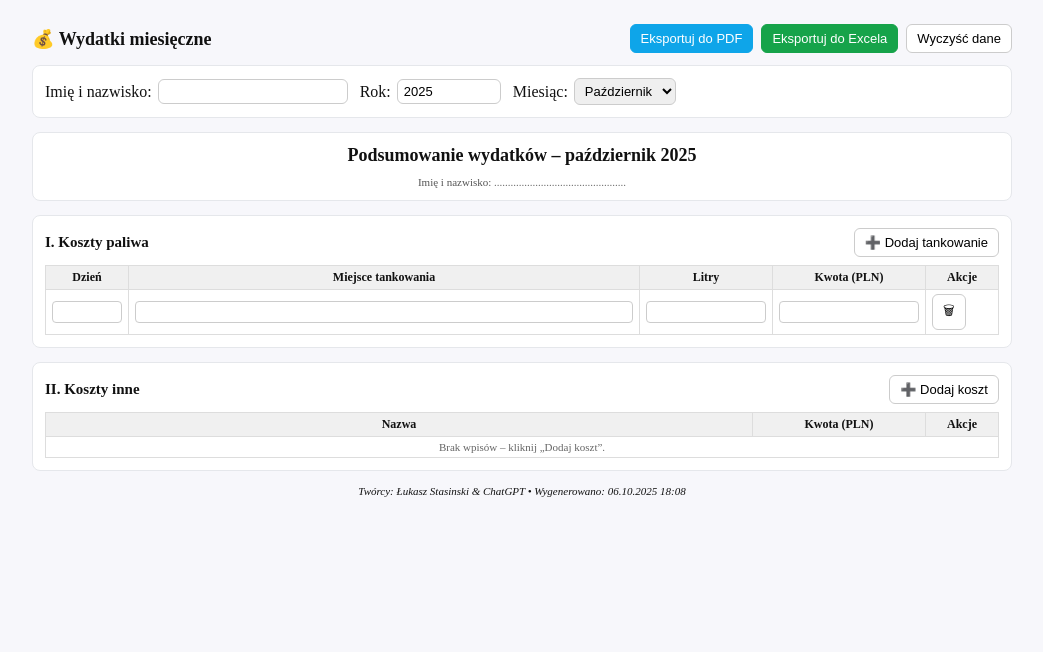
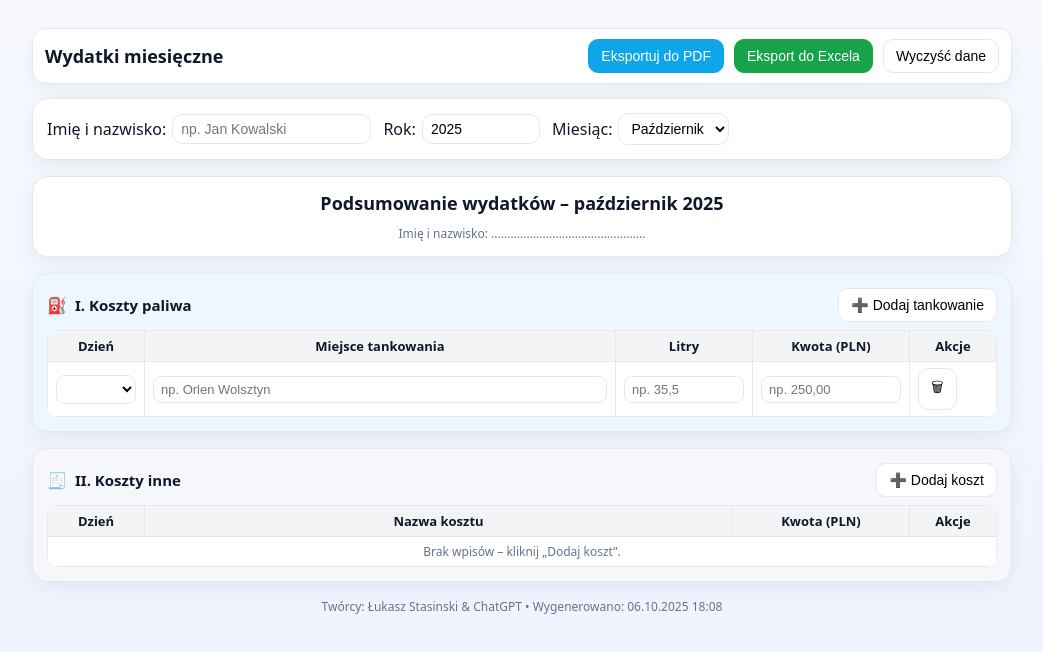
Before and after one commit to lucdriver777-droid/Wydatki-, a plain HTML site: page index.html in a window 1280 px wide. Both pictures are taken after a click on the button "➕ Dodaj tankowanie". Shown: the whole page, without its empty margins (118-1161 px from the left). Drawn offline with Linux system fonts and the light colour scheme.

Commit message:
Update index.html

```diff
--- a/index.html
+++ b/index.html
@@ -5,47 +5,78 @@
   <meta name="viewport" content="width=device-width, initial-scale=1" />
   <title>Wydatki miesięczne</title>
 
-  <!-- 🔽 Ikony aplikacji -->
+  <!-- Ikony / manifest PWA -->
   <link rel="icon" type="image/x-icon" href="favicon.ico">
   <link rel="icon" type="image/png" sizes="192x192" href="icon-192.png">
   <link rel="apple-touch-icon" href="icon-192.png">
   <link rel="icon" type="image/png" sizes="512x512" href="icon-512.png">
-
-  <!-- Manifest PWA -->
   <link rel="manifest" href="manifest.json">
 
   <style>
-    body { margin:0; font-family:"Times New Roman", Times, serif; background:#f7f7fb; color:#111; }
-    .wrap { max-width:980px; margin:24px auto; padding:0 16px; }
-    .toolbar { display:flex; gap:8px; align-items:center; margin-bottom:12px; flex-wrap:wrap; }
-    .toolbar .spacer { flex:1; }
-    .btn { padding:6px 10px; border:1px solid #ccc; border-radius:6px; cursor:pointer; font-size:13px; background:#fff; }
-    .btn.primary { background:#0ea5e9; border-color:#0ea5e9; color:#fff; }
-    .btn.ok { background:#16a34a; border-color:#16a34a; color:#fff; }
-    .section { background:#fff; border:1px solid #e5e7eb; border-radius:8px; padding:12px; margin-bottom:14px; }
-    .controls label { margin-right:8px; display:inline-flex; align-items:center; gap:6px; }
-    .controls input, .controls select { padding:4px 6px; border:1px solid #ccc; border-radius:6px; font-size:13px; }
-    h2 { margin:6px 0 10px; font-size:18px; }
-    h3 { margin:10px 0 8px; font-size:15px; }
-    table { width:100%; border-collapse:collapse; }
-    th, td { border:1px solid #ddd; padding:4px 6px; font-size:12px; }
-    th { background:#f0f0f0; text-align:center; }
-    td input { width:100%; border:1px solid #ccc; border-radius:4px; padding:3px 5px; font-size:12px; box-sizing:border-box; }
-    .right { text-align:right; }
-    .actions { text-align:right; }
-    .small { font-size:11px; color:#555; }
-    .muted { color:#666; }
-    #appFooterFull { margin-top:10px; text-align:center; font-size:11px; font-style:italic; }
-    #pdfFooter { display:none; text-align:center; font-size:10px; padding-top:4px; }
+    /* Ekran: nowocześnie i jasno */
+    :root{
+      --bg: #f4f6fb;
+      --card: #ffffff;
+      --border: #e6e8f0;
+      --text: #0f172a;
+      --muted: #64748b;
+      --btn: #0ea5e9;
+      --btn-ok: #16a34a;
+      --shadow: 0 6px 20px rgba(15,23,42,.06);
+      --fuel-bg: #eef6ff;      /* delikatny błękit */
+      --other-bg: #f5f7fa;     /* jasny szary */
+      --today: #fff7cc;        /* miękka żółć dla "dziś" (tylko UI) */
+    }
+    html,body{ height:100%; }
+    body{
+      margin:0; background:linear-gradient(180deg,#f7f9ff 0%, #eef2ff 100%);
+      color:var(--text); font-family:system-ui, Segoe UI, Roboto, sans-serif;
+    }
+    .wrap{ max-width:980px; margin:28px auto; padding:0 16px; }
+    .toolbar{
+      display:flex; gap:10px; align-items:center; margin-bottom:14px; flex-wrap:wrap;
+      background:var(--card); border:1px solid var(--border); border-radius:14px; padding:10px 12px; box-shadow:var(--shadow);
+    }
+    .toolbar .spacer{ flex:1; }
+    .btn{
+      padding:8px 12px; border:1px solid var(--border); border-radius:10px; cursor:pointer; font-size:14px; background:#fff;
+      transition:transform .06s ease, box-shadow .12s ease, background .15s ease;
+    }
+    .btn:hover{ transform:translateY(-1px); box-shadow:0 6px 16px rgba(0,0,0,.08); }
+    .btn.primary{ background:var(--btn); border-color:var(--btn); color:#fff; }
+    .btn.ok{ background:var(--btn-ok); border-color:var(--btn-ok); color:#fff; }
+    .section{
+      background:var(--card); border:1px solid var(--border); border-radius:16px; padding:14px; margin-bottom:16px; box-shadow:var(--shadow);
+    }
+    .section.fuel{ background: linear-gradient(0deg, var(--fuel-bg), var(--fuel-bg)); }
+    .section.other{ background: linear-gradient(0deg, var(--other-bg), var(--other-bg)); }
+    .controls label{ margin-right:8px; display:inline-flex; align-items:center; gap:6px; }
+    .controls input, .controls select{ padding:6px 8px; border:1px solid var(--border); border-radius:10px; font-size:14px; background:#fff; }
+    h2{ margin:8px 0 10px; font-size:18px; }
+    h3{ margin:8px 0 10px; font-size:15px; display:flex; align-items:center; gap:8px; }
+    h3 .icon{ font-size:16px; }
+    table{ width:100%; border-collapse:collapse; overflow:hidden; border-radius:12px; }
+    th, td{ border:1px solid #e5e7eb; padding:6px 8px; font-size:13px; background:#fff; }
+    th{ background:#f3f4f6; text-align:center; font-weight:600; }
+    td input, td select{
+      width:100%; border:1px solid var(--border); border-radius:8px; padding:5px 7px; font-size:13px; background:#fff; box-sizing:border-box;
+    }
+    tr.today td{ background:var(--today); }
+    .small{ font-size:12px; color:var(--muted); }
+    .muted{ color:var(--muted); }
+    #appFooterFull{ margin-top:8px; text-align:center; font-size:12px; color:var(--muted); }
 
-    @media print {
-      body { font-size:11px; }
-      .no-print { display:none !important; }
-      table th, table td { padding:2px 3px; font-size:10px; }
-      td input { border:none; padding:0; }
-      #appFooterFull { display:none; }
-      #pdfFooter { display:block; }
-      @page { size:A4 portrait; margin:8mm; }
+    /* PDF: klasycznie, czarno-biało, Times */
+    @media print{
+      body{ font-family:"Times New Roman", Times, serif; font-size:11px; background:#fff; }
+      .no-print{ display:none !important; }
+      .wrap{ max-width:auto; margin:0; padding:0; }
+      .section, .toolbar{ box-shadow:none; border:none; background:#fff; }
+      table th, table td{ padding:2px 3px; font-size:10px; background:#fff !important; }
+      tr.today td{ background:#fff !important; } /* w PDF bez koloru dla 'dzisiaj' */
+      #appFooterFull{ display:none; }
+      #pdfFooter{ display:block; text-align:center; font-size:10px; padding-top:6px; }
+      @page{ size:A4 portrait; margin:8mm; }
     }
   </style>
 
@@ -54,16 +85,16 @@
 <body>
 <div class="wrap">
   <div class="toolbar no-print">
-    <h1 style="margin:0;font-size:18px">💰 Wydatki miesięczne</h1>
+    <h1 style="margin:0;font-size:18px">Wydatki miesięczne</h1>
     <div class="spacer"></div>
     <button class="btn primary" id="btnPdf">Eksportuj do PDF</button>
-    <button class="btn ok" id="btnExcel">Eksportuj do Excela</button>
+    <button class="btn ok" id="btnExcel">Eksport do Excela</button>
     <button class="btn" id="btnClear">Wyczyść dane</button>
   </div>
 
   <div class="section controls no-print">
-    <label>Imię i nazwisko: <input type="text" id="name"></label>
-    <label>Rok: <input type="number" id="year" style="width:90px"></label>
+    <label>Imię i nazwisko: <input type="text" id="name" placeholder="np. Jan Kowalski"></label>
+    <label>Rok: <input type="number" id="year" style="width:100px"></label>
     <label>Miesiąc:
       <select id="month">
         <option value="0">Styczeń</option><option value="1">Luty</option><option value="2">Marzec</option>
@@ -79,36 +110,37 @@
     <div style="text-align:center" class="small">Imię i nazwisko: <span id="headerName" class="muted">................................................</span></div>
   </div>
 
-  <div class="section">
-    <div class="no-print" style="display:flex; gap:8px; align-items:center; margin-bottom:8px;">
-      <h3 style="margin:0; flex:1;">I. Koszty paliwa</h3>
+  <div class="section fuel">
+    <div class="no-print" style="display:flex; gap:10px; align-items:center; margin-bottom:8px;">
+      <h3 style="margin:0; flex:1;"><span class="icon">⛽</span>I. Koszty paliwa</h3>
       <button class="btn" id="addFuel">➕ Dodaj tankowanie</button>
     </div>
-    <table id="fuelTable">
+    <table>
       <thead>
         <tr>
-          <th style="width:70px">Dzień</th>
+          <th style="width:80px">Dzień</th>
           <th>Miejsce tankowania</th>
           <th style="width:120px">Litry</th>
           <th style="width:140px">Kwota (PLN)</th>
-          <th class="no-print" style="width:60px">Akcje</th>
+          <th class="no-print" style="width:70px">Akcje</th>
         </tr>
       </thead>
       <tbody id="fuelBody"></tbody>
     </table>
   </div>
 
-  <div class="section">
-    <div class="no-print" style="display:flex; gap:8px; align-items:center; margin-bottom:8px;">
-      <h3 style="margin:0; flex:1;">II. Koszty inne</h3>
+  <div class="section other">
+    <div class="no-print" style="display:flex; gap:10px; align-items:center; margin-bottom:8px;">
+      <h3 style="margin:0; flex:1;"><span class="icon">🧾</span>II. Koszty inne</h3>
       <button class="btn" id="addOther">➕ Dodaj koszt</button>
     </div>
-    <table id="otherTable">
+    <table>
       <thead>
         <tr>
-          <th>Nazwa</th>
+          <th style="width:80px">Dzień</th>
+          <th>Nazwa kosztu</th>
           <th style="width:160px">Kwota (PLN)</th>
-          <th class="no-print" style="width:60px">Akcje</th>
+          <th class="no-print" style="width:70px">Akcje</th>
         </tr>
       </thead>
       <tbody id="otherBody"></tbody>
@@ -116,99 +148,214 @@
   </div>
 
   <div id="appFooterFull">Twórcy: Łukasz Stasinski &amp; ChatGPT • <span id="genDate"></span></div>
-  <div id="pdfFooter">LS &amp; GPT</div>
+  <div id="pdfFooter" style="display:none;">LS &amp; GPT</div>
 </div>
 
 <script>
-  // ====== STAN I PAMIĘĆ ======
+  // ====== STAN + PAMIĘĆ ======
   const stateDefault = {
     name: "",
     year: new Date().getFullYear(),
     month: new Date().getMonth(),
-    fuel: [],
-    other: []
+    fuel: [],   // {day:number, place:string, liters:string, amount:string}
+    other: []   // {day:number, name:string, amount:string}
   };
   let state = {...stateDefault};
+  const LS_KEY = "wydatkiState_v2";
 
-  function saveState(){ localStorage.setItem("wydatkiState", JSON.stringify(state)); }
+  function saveState(){ localStorage.setItem(LS_KEY, JSON.stringify(state)); }
   function loadState(){
-    const raw = localStorage.getItem("wydatkiState");
-    if(raw){ try { state = {...stateDefault, ...JSON.parse(raw)}; } catch(e){ state = {...stateDefault}; } }
+    const raw = localStorage.getItem(LS_KEY);
+    if(!raw) return;
+    try { state = {...stateDefault, ...JSON.parse(raw)}; }
+    catch { state = {...stateDefault}; }
   }
 
-  const elName=document.getElementById('name'), elYear=document.getElementById('year'), elMonth=document.getElementById('month');
-  const fuelBody=document.getElementById('fuelBody'), otherBody=document.getElementById('otherBody');
+  // ====== ELEMENTY ======
+  const elName = document.getElementById('name');
+  const elYear = document.getElementById('year');
+  const elMonth = document.getElementById('month');
+  const fuelBody = document.getElementById('fuelBody');
+  const otherBody = document.getElementById('otherBody');
 
-  function fmtNum(n){ if(n===""||n==null)return"";const num=parseFloat(String(n).replace(",","."));
-    return isNaN(num)?"":num.toFixed(2).replace(".",","); }
+  // ====== POMOCNICZE ======
+  const DAY_OPTIONS = Array.from({length:31}, (_,i)=>i+1)
+    .map(d=>`<option value="${d}">${d}</option>`).join("");
+
+  function todayMatch(day){
+    const now = new Date();
+    return (state.year === now.getFullYear() && state.month === now.getMonth() && Number(day) === now.getDate());
+  }
+
+  function sortByDay(arr, field="day"){
+    arr.sort((a,b)=>(Number(a[field]||0) - Number(b[field]||0)));
+  }
 
   function renderHeader(){
-    const m=["styczeń","luty","marzec","kwiecień","maj","czerwiec","lipiec","sierpień","wrzesień","październik","listopad","grudzień"];
-    document.getElementById('headerMonth').textContent=m[state.month];
-    document.getElementById('headerYear').textContent=state.year;
-    document.getElementById('headerName').textContent=state.name||"................................................";
+    const months = ["styczeń","luty","marzec","kwiecień","maj","czerwiec","lipiec","sierpień","wrzesień","październik","listopad","grudzień"];
+    document.getElementById('headerMonth').textContent = months[state.month];
+    document.getElementById('headerYear').textContent = state.year;
+    document.getElementById('headerName').textContent = state.name || "................................................";
   }
 
   function renderFuel(){
-    fuelBody.innerHTML="";
-    if(state.fuel.length===0){ fuelBody.innerHTML='<tr><td colspan="5" class="small muted" style="text-align:center">Brak wpisów – kliknij „Dodaj tankowanie”.</td></tr>'; return; }
-    state.fuel.forEach((r,i)=>fuelBody.insertAdjacentHTML('beforeend',`
-      <tr>
-        <td><input type="number" value="${r.day??''}" data-idx="${i}" data-type="fuel" data-field="day"></td>
-        <td><input type="text" value="${r.place??''}" data-idx="${i}" data-type="fuel" data-field="place"></td>
-        <td><input type="text" value="${r.liters??''}" data-idx="${i}" data-type="fuel" data-field="liters" class="right"></td>
-        <td><input type="text" value="${r.amount??''}" data-idx="${i}" data-type="fuel" data-field="amount" class="right"></td>
+    sortByDay(state.fuel, "day");
+    fuelBody.innerHTML = "";
+    if(state.fuel.length===0){
+      fuelBody.innerHTML = `<tr><td colspan="5" class="small muted" style="text-align:center">Brak wpisów – kliknij „Dodaj tankowanie”.</td></tr>`;
+      return;
+    }
+    state.fuel.forEach((r,i)=>{
+      const isToday = todayMatch(r.day);
+      const tr = document.createElement('tr');
+      if(isToday) tr.classList.add('today');
+      tr.innerHTML = `
+        <td>
+          <select data-type="fuel" data-field="day" data-idx="${i}">
+            <option value=""></option>${DAY_OPTIONS}
+          </select>
+        </td>
+        <td><input type="text" value="${r.place ?? ""}" data-type="fuel" data-field="place" data-idx="${i}" placeholder="np. Orlen Wolsztyn"></td>
+        <td><input type="text" value="${r.liters ?? ""}" data-type="fuel" data-field="liters" data-idx="${i}" placeholder="np. 35,5"></td>
+        <td><input type="text" value="${r.amount ?? ""}" data-type="fuel" data-field="amount" data-idx="${i}" placeholder="np. 250,00"></td>
         <td class="no-print"><button class="btn" data-remove="fuel" data-idx="${i}">🗑</button></td>
-      </tr>`));
+      `;
+      fuelBody.appendChild(tr);
+      const sel = tr.querySelector('select');
+      sel.value = r.day ?? "";
+    });
   }
 
   function renderOther(){
-    otherBody.innerHTML="";
-    if(state.other.length===0){ otherBody.innerHTML='<tr><td colspan="3" class="small muted" style="text-align:center">Brak wpisów – kliknij „Dodaj koszt”.</td></tr>'; return; }
-    state.other.forEach((r,i)=>otherBody.insertAdjacentHTML('beforeend',`
-      <tr>
-        <td><input type="text" value="${r.name??''}" data-idx="${i}" data-type="other" data-field="name"></td>
-        <td><input type="text" value="${r.amount??''}" data-idx="${i}" data-type="other" data-field="amount" class="right"></td>
+    sortByDay(state.other, "day");
+    otherBody.innerHTML = "";
+    if(state.other.length===0){
+      otherBody.innerHTML = `<tr><td colspan="4" class="small muted" style="text-align:center">Brak wpisów – kliknij „Dodaj koszt”.</td></tr>`;
+      return;
+    }
+    state.other.forEach((r,i)=>{
+      const isToday = todayMatch(r.day);
+      const tr = document.createElement('tr');
+      if(isToday) tr.classList.add('today');
+      tr.innerHTML = `
+        <td>
+          <select data-type="other" data-field="day" data-idx="${i}">
+            <option value=""></option>${DAY_OPTIONS}
+          </select>
+        </td>
+        <td><input type="text" value="${r.name ?? ""}" data-type="other" data-field="name" data-idx="${i}" placeholder="np. Myjnia"></td>
+        <td><input type="text" value="${r.amount ?? ""}" data-type="other" data-field="amount" data-idx="${i}" placeholder="np. 25,00"></td>
         <td class="no-print"><button class="btn" data-remove="other" data-idx="${i}">🗑</button></td>
-      </tr>`));
+      `;
+      otherBody.appendChild(tr);
+      const sel = tr.querySelector('select');
+      sel.value = r.day ?? "";
+    });
   }
 
-  function renderAll(){ elName.value=state.name; elYear.value=state.year; elMonth.value=state.month; renderHeader(); renderFuel(); renderOther(); }
+  function renderAll(){
+    elName.value = state.name || "";
+    elYear.value = state.year;
+    elMonth.value = state.month;
+    renderHeader();
+    renderFuel();
+    renderOther();
+  }
 
-  document.getElementById('addFuel').onclick=()=>{state.fuel.push({day:"",place:"",liters:"",amount:""});saveState();renderFuel();};
-  document.getElementById('addOther').onclick=()=>{state.other.push({name:"",amount:""});saveState();renderOther();};
-  document.addEventListener('input',e=>{
-    const t=e.target;const{type,field,idx}=t.dataset;
-    if(type&&field&&idx!==undefined){
-      state[type][idx][field]=t.value;saveState();
-    }});
-  document.addEventListener('click',e=>{
-    const t=e.target;if(t.dataset.remove){
-      state[t.dataset.remove].splice(parseInt(t.dataset.idx),1);saveState();
-      if(t.dataset.remove==='fuel')renderFuel();else renderOther();
-    }});
-  elName.oninput=()=>{state.name=elName.value;saveState();renderHeader();};
-  elYear.oninput=()=>{state.year=parseInt(elYear.value)||new Date().getFullYear();saveState();renderHeader();};
-  elMonth.oninput=()=>{state.month=parseInt(elMonth.value);saveState();renderHeader();};
-  document.getElementById('btnPdf').onclick=()=>window.print();
-  document.getElementById('btnExcel').onclick=()=>{
-    const wb=XLSX.utils.book_new();
-    const fuel=[["Dzień","Miejsce","Litry","Kwota"]];
-    state.fuel.forEach(r=>fuel.push([r.day,r.place,r.liters,r.amount]));
-    XLSX.utils.book_append_sheet(wb,XLSX.utils.aoa_to_sheet(fuel),"Paliwo");
-    const other=[["Nazwa","Kwota"]];
-    state.other.forEach(r=>other.push([r.name,r.amount]));
-    XLSX.utils.book_append_sheet(wb,XLSX.utils.aoa_to_sheet(other),"Koszty inne");
-    XLSX.writeFile(wb,`Wydatki_${state.year}_${String(state.month+1).padStart(2,'0')}.xlsx`);
-  };
-  document.getElementById('btnClear').onclick=()=>{if(confirm("Czy na pewno chcesz usunąć wszystkie zapisane dane?")){localStorage.removeItem("wydatkiState");state={...stateDefault};renderAll();}};
-  (function start(){loadState();renderAll();const d=new Date();document.getElementById("genDate").textContent=`Wygenerowano: ${d.toLocaleDateString("pl-PL",{year:"numeric",month:"2-digit",day:"2-digit"})} ${d.toLocaleTimeString("pl-PL",{hour:"2-digit",minute:"2-digit"})}`;})();
+  // ====== ZDARZENIA ======
+  document.getElementById('addFuel').addEventListener('click', ()=>{
+    state.fuel.push({day:"", place:"", liters:"", amount:""});
+    saveState(); renderFuel();
+  });
+
+  document.getElementById('addOther').addEventListener('click', ()=>{
+    state.other.push({day:"", name:"", amount:""});
+    saveState(); renderOther();
+  });
+
+  // Edycja komórek (input/select)
+  document.addEventListener('input', (e)=>{
+    const t = e.target;
+    const { type, field, idx } = t.dataset;
+    if(!type || field===undefined || idx===undefined) return;
+
+    if(field === "day"){
+      const val = t.value === "" ? "" : parseInt(t.value, 10);
+      state[type][idx][field] = isNaN(val) ? "" : val;
+      saveState();
+      // odśwież, aby zachować sortowanie i highlight
+      if(type==='fuel') renderFuel(); else renderOther();
+      return;
+    }
+
+    state[type][idx][field] = t.value;
+    saveState();
+  });
+
+  // Usuwanie wierszy
+  document.addEventListener('click', (e)=>{
+    const t = e.target;
+    if(t.dataset && t.dataset.remove){
+      const arr = t.dataset.remove;
+      const i = parseInt(t.dataset.idx, 10);
+      state[arr].splice(i,1);
+      saveState();
+      if(arr==='fuel') renderFuel(); else renderOther();
+    }
+  });
+
+  // Nagłówek (nazwa/miesiąc/rok)
+  elName.addEventListener('input', ()=>{ state.name = elName.value; saveState(); renderHeader(); });
+  elYear.addEventListener('input', ()=>{ state.year = parseInt(elYear.value,10) || new Date().getFullYear(); saveState(); renderHeader(); });
+  elMonth.addEventListener('input', ()=>{ state.month = parseInt(elMonth.value,10); saveState(); renderHeader(); renderFuel(); renderOther(); });
+
+  // PDF
+  document.getElementById('btnPdf').addEventListener('click', ()=>window.print());
+
+  // Excel: jeden arkusz ze wspólną strukturą
+  document.getElementById('btnExcel').addEventListener('click', ()=>{
+    const rows = [["Typ","Dzień","Miejsce tankowania","Litry","Nazwa kosztu","Kwota (PLN)"]];
+    // paliwo
+    const fuelSorted = [...state.fuel]; sortByDay(fuelSorted,"day");
+    fuelSorted.forEach(r=>{
+      rows.push(["Paliwo", r.day ?? "", r.place ?? "", r.liters ?? "", "", r.amount ?? ""]);
+    });
+    // inne
+    const otherSorted = [...state.other]; sortByDay(otherSorted,"day");
+    otherSorted.forEach(r=>{
+      rows.push(["Inne", r.day ?? "", "", "", r.name ?? "", r.amount ?? ""]);
+    });
+
+    const wb = XLSX.utils.book_new();
+    XLSX.utils.book_append_sheet(wb, XLSX.utils.aoa_to_sheet(rows), "Wydatki");
+    const m = String(state.month+1).padStart(2,'0');
+    XLSX.writeFile(wb, `Wydatki_${state.year}_${m}.xlsx`);
+  });
+
+  // Czyszczenie
+  document.getElementById('btnClear').addEventListener('click', ()=>{
+    if(confirm("Czy na pewno chcesz usunąć wszystkie zapisane dane?")){
+      localStorage.removeItem(LS_KEY);
+      state = {...stateDefault};
+      renderAll();
+    }
+  });
+
+  // Start
+  (function start(){
+    loadState();
+    renderAll();
+    const d=new Date();
+    document.getElementById("genDate").textContent =
+      `Wygenerowano: ${d.toLocaleDateString("pl-PL",{year:"numeric",month:"2-digit",day:"2-digit"})} ${d.toLocaleTimeString("pl-PL",{hour:"2-digit",minute:"2-digit"})}`;
+  })();
 </script>
 
-<!-- Service Worker -->
+<!-- Service Worker (PWA) -->
 <script>
-if('serviceWorker' in navigator){
-  navigator.serviceWorker.register('sw.js').then(()=>console.log("Service Worker zarejestrowany"));
+if ('serviceWorker' in navigator) {
+  navigator.serviceWorker.register('sw.js')
+    .then(()=>console.log("Service Worker zarejestrowany"));
 }
 </script>
 </body>
```
